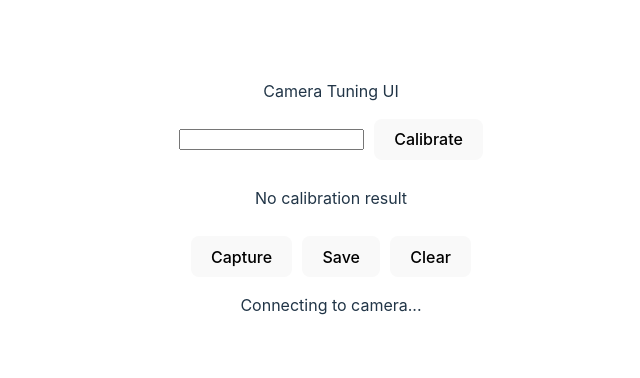
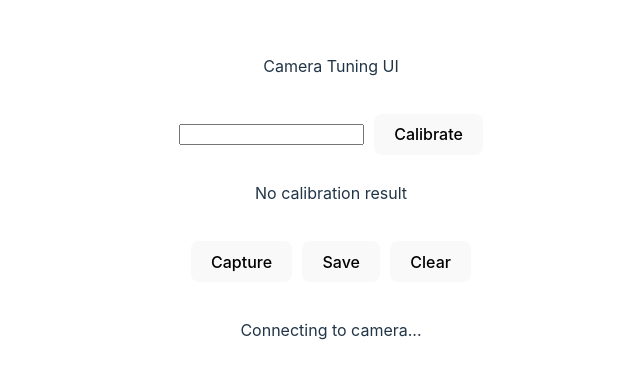
Before and after one commit to UW-RoboSoccer/vision_and_localization, a React (Vite) app in the folder camera_tuning/tuning_ui/: page / in a window 1280 px wide. Shown: the part 202-580 px from the top of the page, without its empty margins (309-949 px from the left). Built offline with nearby package versions, Linux system fonts and the light colour scheme; no server answers.

Commit message:
remove useless div

```diff
--- a/camera_tuning/tuning_ui/src/modules/calibrationModule.tsx
+++ b/camera_tuning/tuning_ui/src/modules/calibrationModule.tsx
@@ -4,16 +4,16 @@ import ImageStream from "../components/imageStream"
 
 const CalibrationModule = () => {
     return (
-        <div>
-            <p>Camera Tuning UI</p>
         <div
             style={{
                 display: "flex",
                 flexDirection: "column",
                 alignItems: "center",
-                    gap: "10px",
+                gap: "20px",
             }}
         >
+            <p>Camera Tuning UI</p>
+
             <CalibrateCard />
             <div
                 style={{
@@ -27,7 +27,6 @@ const CalibrationModule = () => {
                 <CaptureButton url="http://localhost:8085/capture/save" text="Save" />
                 <CaptureButton url="http://localhost:8085/capture/clear" text="Clear" />
             </div>
-            </div>
             <ImageStream />
         </div>
     )
```
Lines whose indentation alone changed are shown as unchanged.
